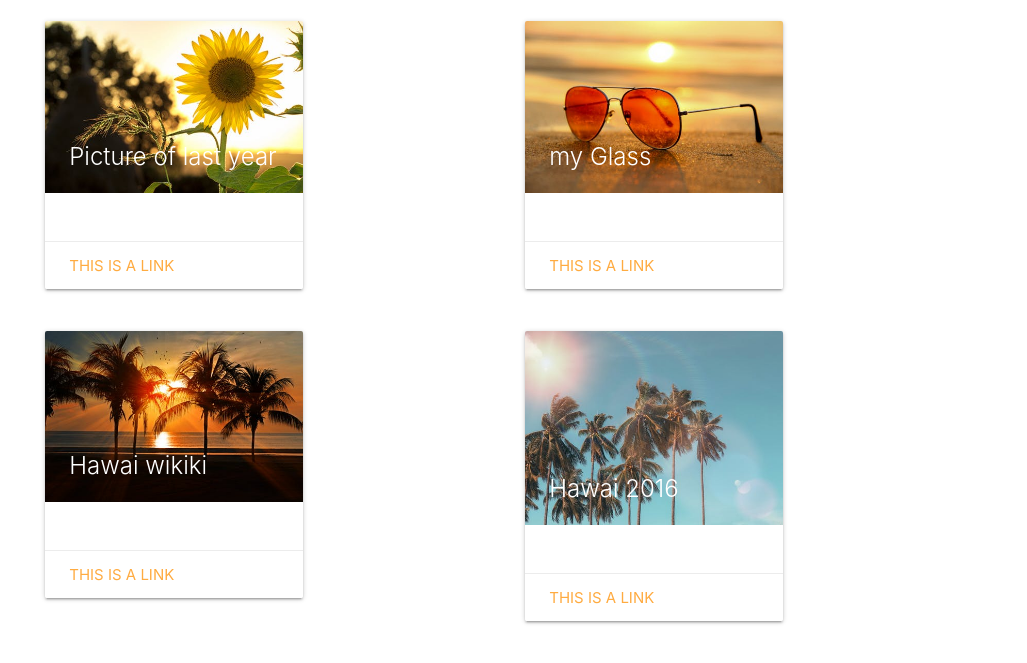
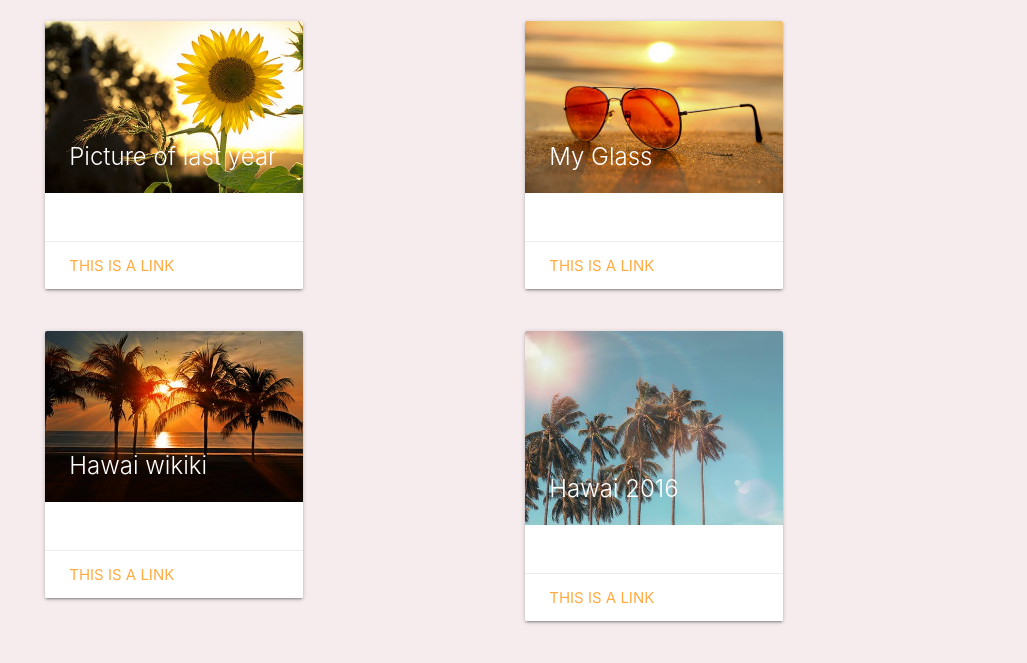
Before and after one commit to Kamleshsarki/Basic-Portfolio, a plain HTML site: page portfolio.html in a window 1280 px wide. Shown: the part 165-828 px from the top of the page, without its empty margins (126-1153 px from the left). Drawn offline with nearby package versions, Linux system fonts and the light colour scheme; files that its build step writes are made by us from their sources.

Commit message:
index.html,contact.html,portfolio.html,style.css,reset.css

```diff
--- a/assets/css/style.css
+++ b/assets/css/style.css
@@ -1,5 +1,7 @@
 
-
+body{
+    background-color: #F7ECED;
+}
 
 .container{
 width:960px;
--- a/portfolio.html
+++ b/portfolio.html
@@ -56,7 +56,7 @@
                   <div class="card">
                     <div class="card-image">
                       <img src="./assets/images/pic1.jpeg">
-                      <span class="card-title">my Glass</span>
+                      <span class="card-title">My Glass</span>
                     </div>
                     <div class="card-content">
 
```
